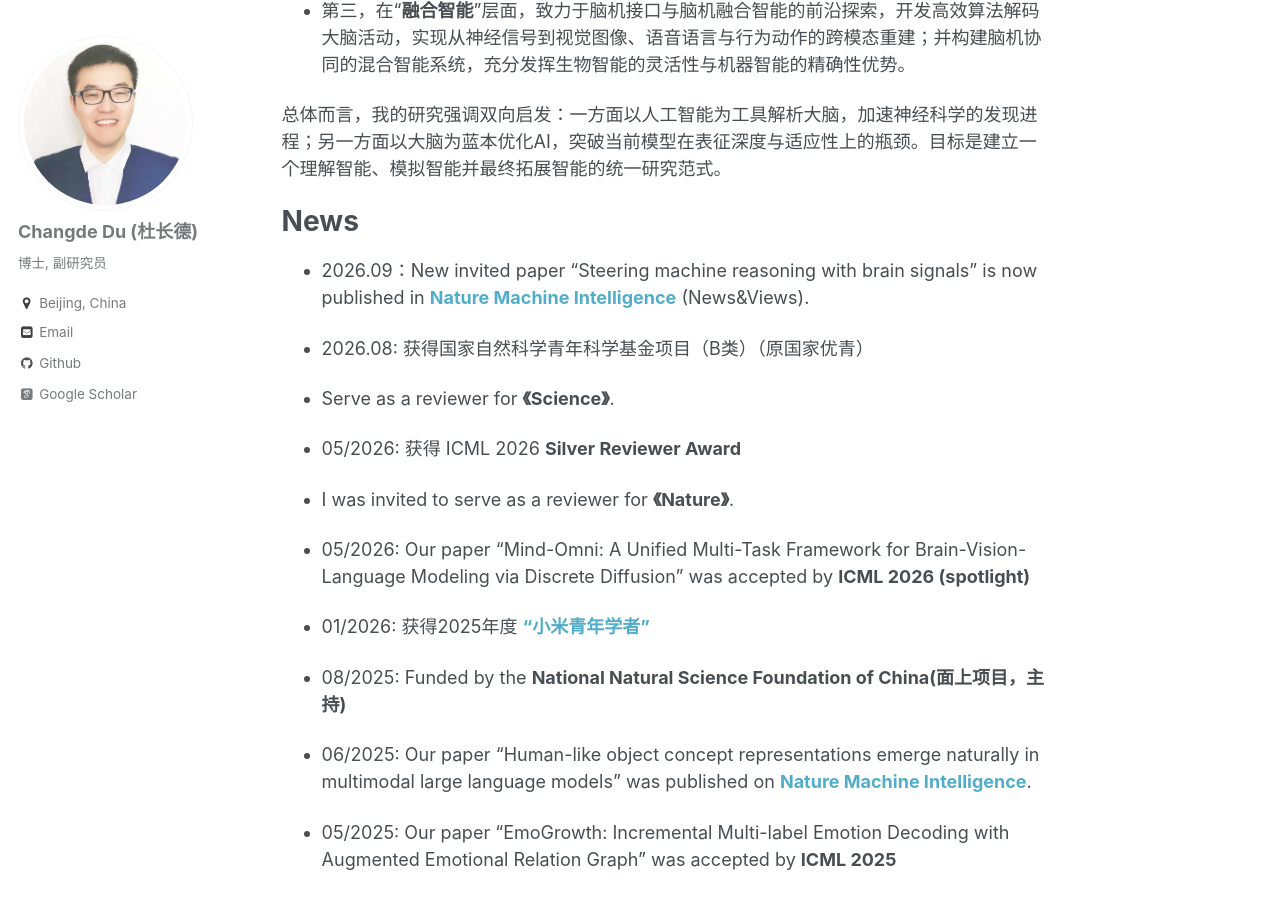
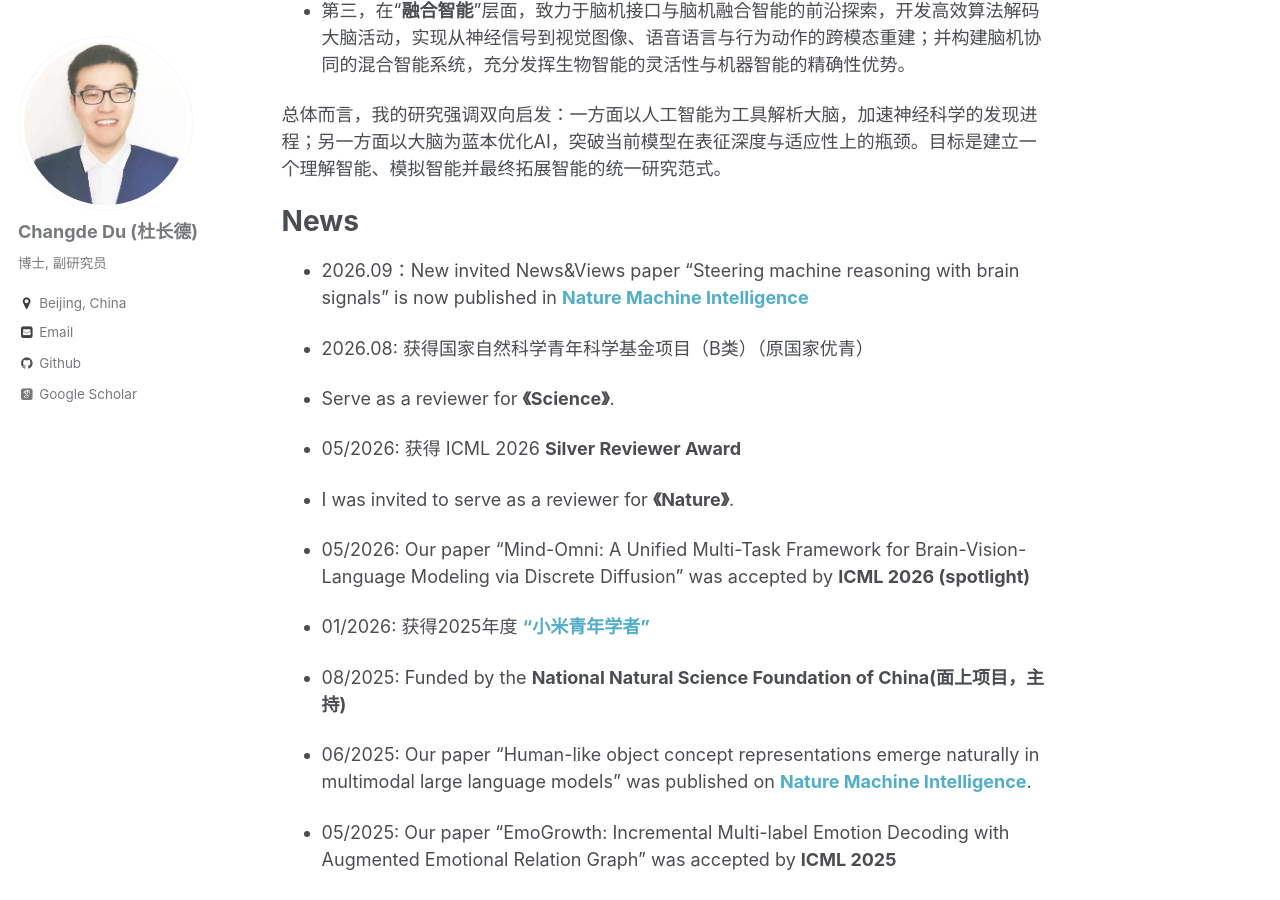
Before and after one commit to ChangdeDu/changdedu.github.io, a Jekyll site: the page built from _pages/about.md, in a window 1280 px wide and 900 px high, scrolled down 953 px. Built offline with Jekyll 4.4.1, drawn with Linux system fonts in a browser that asks for light colours; some web fonts are replaced.

```diff
--- a/_pages/about.md
+++ b/_pages/about.md
@@ -22,7 +22,7 @@ redirect_from:
 总体而言，我的研究强调双向启发：一方面以人工智能为工具解析大脑，加速神经科学的发现进程；另一方面以大脑为蓝本优化AI，突破当前模型在表征深度与适应性上的瓶颈。目标是建立一个理解智能、模拟智能并最终拓展智能的统一研究范式。
 
 # News
-- 2026.09：New invited paper "Steering machine reasoning with brain signals" is now published in [**Nature Machine Intelligence**](https://www.nature.com/articles/s42256-026-01302-z) (News&Views).
+- 2026.09：New invited News&Views paper "Steering machine reasoning with brain signals" is now published in [**Nature Machine Intelligence**](https://www.nature.com/articles/s42256-026-01302-z)
 
 - 2026.08: 获得国家自然科学青年科学基金项目（B类）（原国家优青）
 
```
